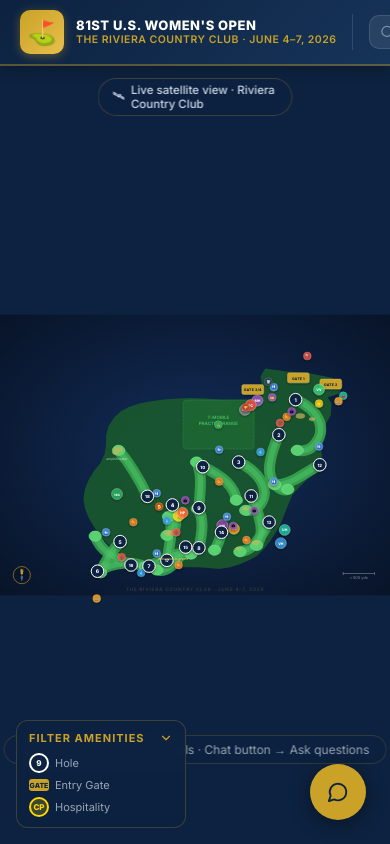
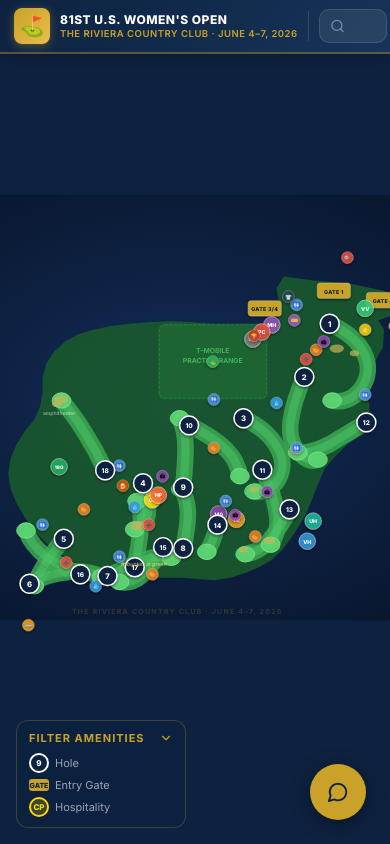
Before and after one commit to nvschandra/uswo_map, a React (Vite) app: page / in a window 390 px wide. Built offline with nearby package versions, Linux system fonts and the light colour scheme.

Commit message:
Fix mobile layout: fill screen, compact header, crop SVG to course area

```diff
--- a/src/App.jsx
+++ b/src/App.jsx
@@ -49,38 +49,38 @@ export default function App() {
       <header style={{
         background: 'linear-gradient(135deg, #0d2240 0%, #163459 100%)',
         borderBottom: '2px solid rgba(201,162,39,0.4)',
-        padding: '10px 20px',
+        padding: '8px 14px',
         display: 'flex',
         alignItems: 'center',
-        gap: 16,
+        gap: 10,
         flexShrink: 0,
         zIndex: 10,
         boxShadow: '0 2px 16px rgba(0,0,0,0.3)',
       }}>
         {/* Logo / Title */}
-        <div style={{ display: 'flex', alignItems: 'center', gap: 12, flexShrink: 0 }}>
+        <div style={{ display: 'flex', alignItems: 'center', gap: 10, flexShrink: 0 }}>
           <div style={{
-            width: 44, height: 44,
+            width: 36, height: 36,
             background: 'linear-gradient(135deg, #c9a227, #e8bf4b)',
-            borderRadius: 10,
+            borderRadius: 8,
             display: 'flex', alignItems: 'center', justifyContent: 'center',
-            fontSize: 24,
+            fontSize: 20,
             boxShadow: '0 2px 10px rgba(201,162,39,0.4)',
           }}>
             ⛳
           </div>
           <div>
-            <div style={{ fontSize: 13, fontWeight: 800, letterSpacing: 0.5, lineHeight: 1.2 }}>
+            <div style={{ fontSize: 12, fontWeight: 800, letterSpacing: 0.5, lineHeight: 1.2 }}>
               81ST U.S. WOMEN'S OPEN
             </div>
-            <div style={{ fontSize: 10.5, color: '#c9a227', fontWeight: 600, letterSpacing: 0.5 }}>
+            <div style={{ fontSize: 9.5, color: '#c9a227', fontWeight: 600, letterSpacing: 0.5 }}>
               THE RIVIERA COUNTRY CLUB · JUNE 4–7, 2026
             </div>
           </div>
         </div>
 
         {/* Divider */}
-        <div style={{ width: 1, height: 36, background: 'rgba(255,255,255,0.12)', flexShrink: 0 }} />
+        <div style={{ width: 1, height: 30, background: 'rgba(255,255,255,0.12)', flexShrink: 0 }} />
 
         {/* Search */}
         <div style={{ flex: 1, position: 'relative', maxWidth: 420 }}>
@@ -161,11 +161,11 @@ export default function App() {
           )}
         </div>
 
-        {/* Right info */}
-        <div style={{ marginLeft: 'auto', textAlign: 'right', flexShrink: 0 }}>
+        {/* Right info — hidden on small screens via inline media */}
+        <div className="header-right-info" style={{ marginLeft: 'auto', textAlign: 'right', flexShrink: 0 }}>
           <div style={{ fontSize: 10, color: '#7a8fa8', lineHeight: 1.6 }}>
             <div>🏆 Presented by Ally</div>
-            <div>📡 Connect to U.S. Open Fan Wi-Fi</div>
+            <div>📡 Free Wi-Fi on site</div>
           </div>
         </div>
       </header>
@@ -192,8 +192,8 @@ export default function App() {
           onFilter={setAmenityFilter}
         />
 
-        {/* Map credit badge */}
-        <div style={{
+        {/* Map credit badge — desktop only */}
+        <div className="header-right-info" style={{
           position: 'absolute', top: 12, left: '50%', transform: 'translateX(-50%)',
           zIndex: 20, pointerEvents: 'none',
         }}>
@@ -205,27 +205,10 @@ export default function App() {
             fontSize: 11.5, color: '#cdd8e8', fontWeight: 500,
             display: 'flex', alignItems: 'center', gap: 6,
           }}>
-            <span>🛰</span><span>Live satellite view · Riviera Country Club</span>
+            <span>⛳</span><span>Tap any marker for details · Chat to ask questions</span>
           </div>
         </div>
 
-        {/* Instruction hint (only when nothing selected) */}
-        {!selected && (
-          <div style={{
-            position: 'absolute', bottom: 80, left: '50%', transform: 'translateX(-50%)',
-            background: 'rgba(13,34,64,0.85)',
-            backdropFilter: 'blur(8px)',
-            border: '1px solid rgba(201,162,39,0.2)',
-            borderRadius: 20,
-            padding: '6px 16px',
-            fontSize: 12,
-            color: '#9aa5b4',
-            pointerEvents: 'none',
-            whiteSpace: 'nowrap',
-          }}>
-            Click any marker to see details · Chat button → Ask questions
-          </div>
-        )}
       </div>
 
       {/* ── CHAT ─────────────────────────────────────────────── */}
--- a/src/components/CourseMap.jsx
+++ b/src/components/CourseMap.jsx
@@ -120,8 +120,9 @@ export default function CourseMap({ onSelect, selected, filter }) {
   return (
     <div style={{ position: 'relative', width: '100%', height: '100%' }}>
       <svg
-        viewBox="0 0 1000 720"
-        style={{ width: '100%', height: '100%', display: 'block' }}
+        viewBox="200 130 660 600"
+        preserveAspectRatio="xMidYMid meet"
+        style={{ width: '100%', height: '100%', display: 'block', background: 'url(#bgGrad)' }}
         xmlns="http://www.w3.org/2000/svg"
       >
         <defs>
--- a/src/index.css
+++ b/src/index.css
@@ -25,6 +25,11 @@ html, body, #root {
   background: var(--navy);
   color: var(--white);
   overflow: hidden;
+}
+
+/* Mobile: hide non-essential header items */
+@media (max-width: 600px) {
+  .header-right-info { display: none !important; }
 }
 
 /* Scrollbar */
```
